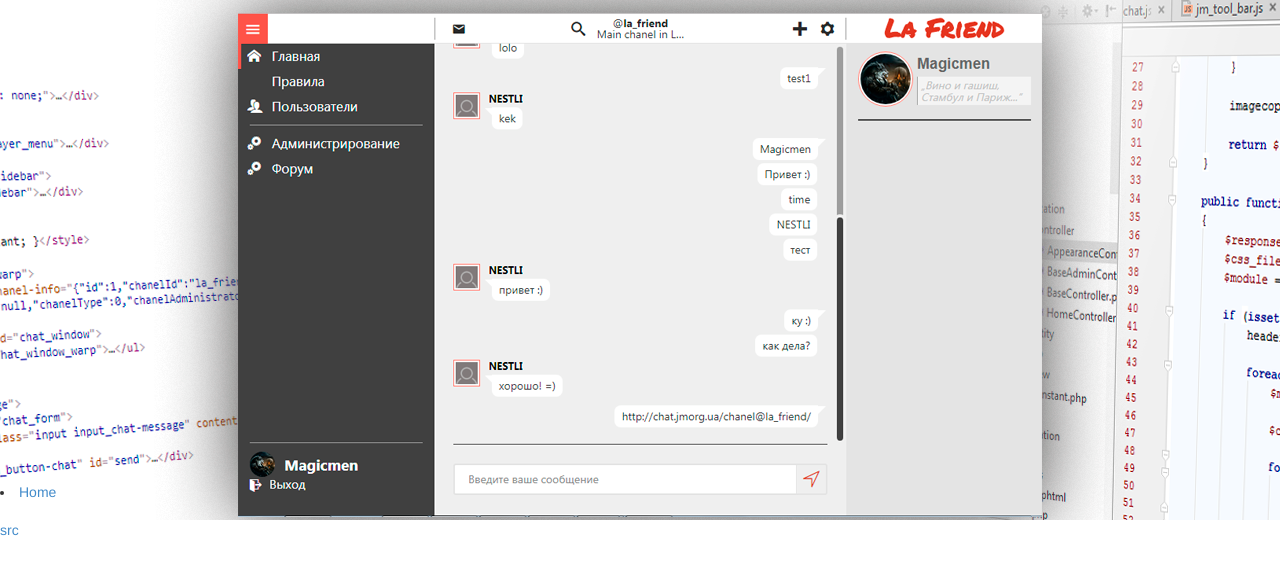
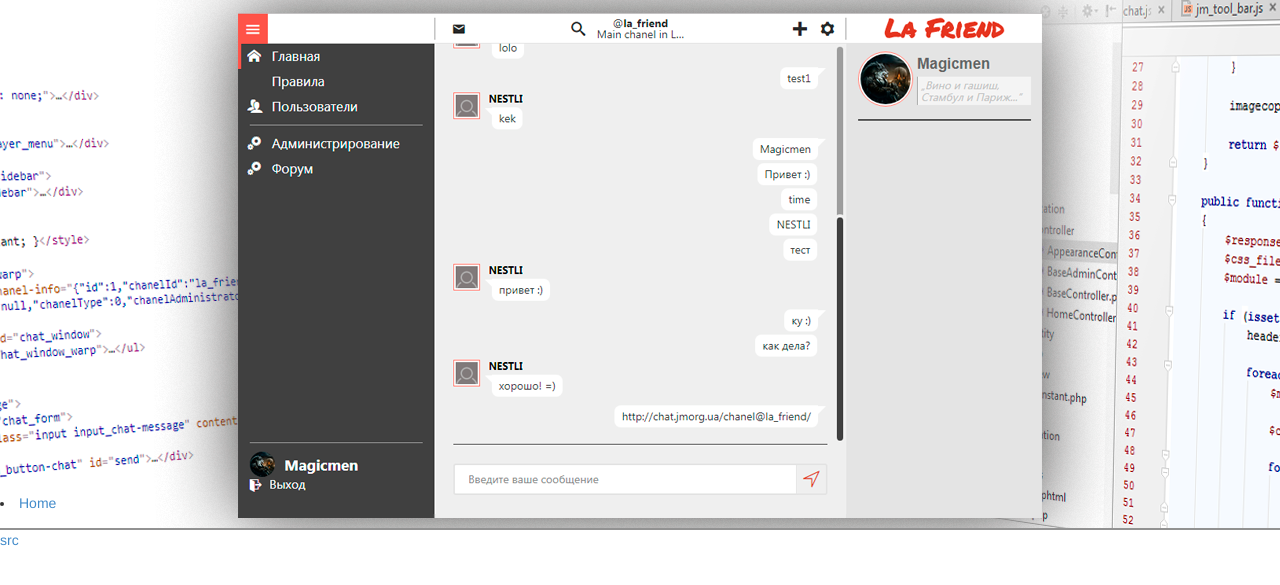
Before and after one commit to jm-organization/jm-organization.github.io, a Jekyll site: the page built from index.html, in a window 1280 px wide. Shown: the top 585 px of the page. Built offline with Jekyll 4.4.1, drawn with Linux system fonts in a browser that asks for light colours.

Commit message:
no message

```diff
--- a/assets/css/main.css
+++ b/assets/css/main.css
@@ -1,8 +1,9 @@
 .jm-header {
 	position: relative;
-	height: 520px;
+	height: 530px;
 	width: 100%;
 	background:  #929292  url("https://jm-organization.github.io/assets/img/background-picture/header1.png") no-repeat center 0;
+	border-bottom: 2px solid #929292;
 }
 
 .jm-header .jm-navigation-bar {
@@ -19,7 +20,5 @@
 	width: inherit;
 	height: 38px;
 	background: inherit;
-	border:
-		bottom: 1px solid transparent;
-		top: 1px solid transparent;
+	border-top: 1px solid transparent;
 }
```
Also changed, not shown: assets/img/background-picture/header1.png.
